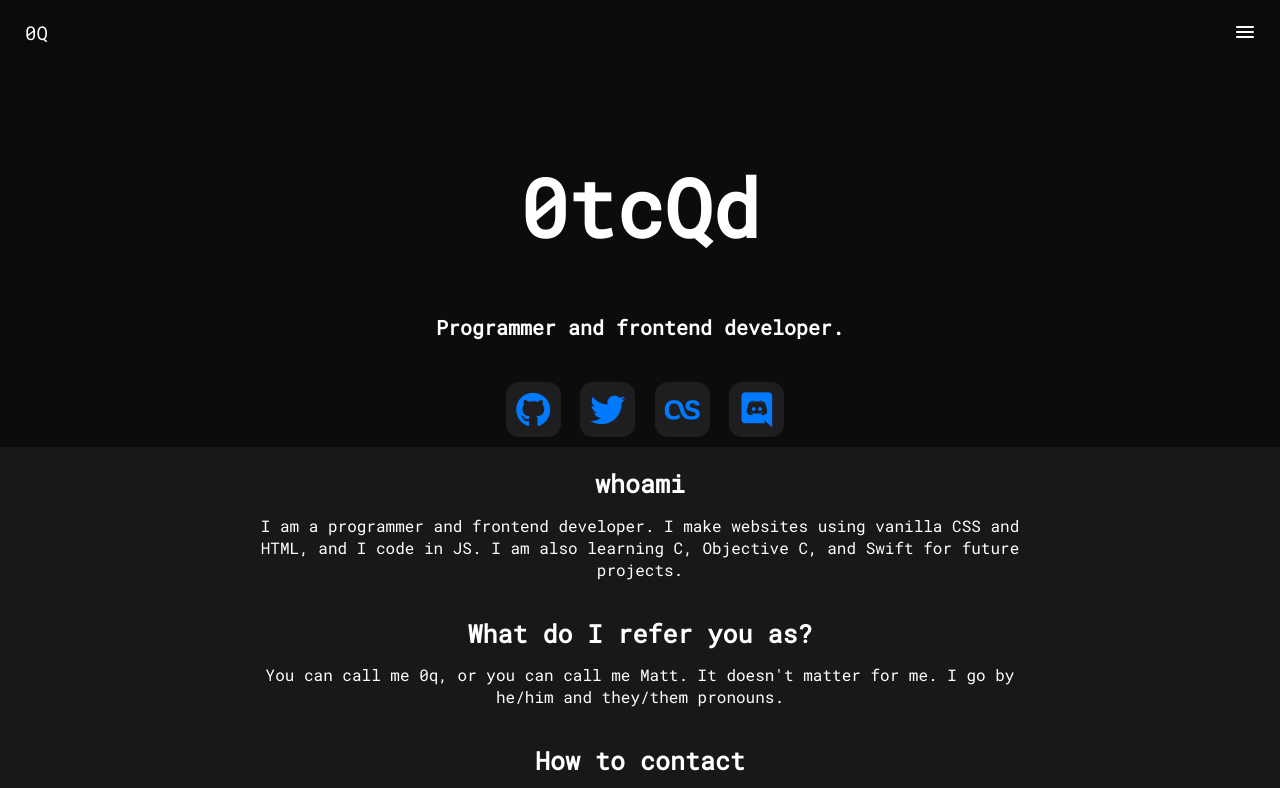
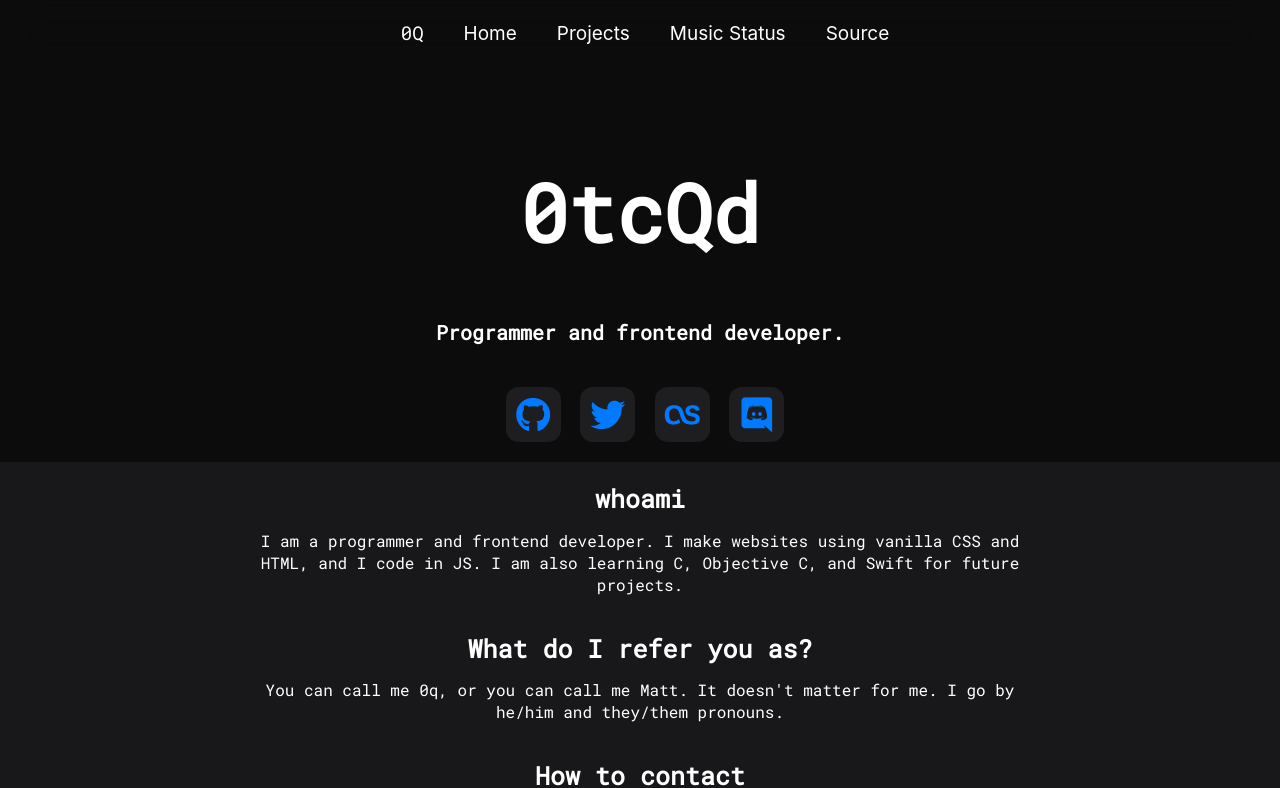
Before and after one commit to Maddieisme/maddieis.me, a plain HTML site: page index.html in a window 1280 px wide. Shown: the top 788 px of the page. Drawn offline with Linux system fonts and the light colour scheme.

Commit message:
more responsive UI, better consistency

```diff
--- a/assets/style.css
+++ b/assets/style.css
@@ -6,7 +6,14 @@ body {
 	padding: 0;
 	height: 100%;
 	color: #fff;
+  -ms-overflow-style: none;
+  scrollbar-width: none;
 }
+
+::-webkit-scrollbar {
+  width: 0px;
+}
+
 @font-face {
   font-family: 'Material Icons Round';
   font-style: normal;
@@ -37,18 +44,8 @@ body {
 	font-display: block;
 	src: url('icons.woff2')
 }
-.fa-discord:before {
-	content: "\f392";
-}
-.fa-lastfm:before {
-	content: "\f202";
-}
-.fa-github:before {
-	content: "\f09b";
-}
-.fa-twitter:before {
-	content: "\f099";
-}
+
+.fa-discord:before { content: "\f392"; } .fa-lastfm:before  { content: "\f202"; } .fa-github:before  { content: "\f09b"; } .fa-twitter:before { content: "\f099"; }
 
 .fab {
 	font-family: 'Font Awesome 5 Brands';
@@ -66,8 +63,7 @@ body {
 	src: url('robotomono.woff2');
 }
 
-.topnav {
-	overflow: hidden;
+nav {
 	-webkit-backdrop-filter: saturate(180%) blur(20px);
 	backdrop-filter: saturate(180%) blur(20px);
 	opacity: 100%;
@@ -80,23 +76,20 @@ body {
 	width: 100%;
 	margin: 0 auto;
 	z-index: 1;
-	background: rgb(13, 12, 13,.8) !important;
+	background: rgb(13, 12, 13,.5);
 }
 
-.topnav p{
+nav p{
   padding-left: 20px;
 }
 
-#navLinks {
+nav ul{
 	font-family: -apple-system, BlinkMacSystemFont, "Segoe UI", Roboto, Helvetica, Arial, sans-serif, "Apple Color Emoji", "Segoe UI Emoji", "Segoe UI Symbol";
   text-align: left;
+  display: none
 }
 
-.topnav #navLinks {
-	display: none;
-}
-
-.topnav a {
+nav a {
 	color: inherit;
 	font-size: 19px;
 	padding: 10px 20px;
@@ -109,7 +102,7 @@ body {
   transform: rotate(180deg);
 }
 
-.topnav a.icon {
+nav a.icon {
 	background-color: none;
 	display: block;
 	position: absolute;
@@ -118,11 +111,11 @@ body {
 	padding: 20px 29px;
 }
 
-.topnav i {
+nav i {
 	font-size: 24px;
 }
 
-.topnav a:hover {
+nav a:hover {
 	color: rgb(10 132 255);
 	text-decoration: none;
 }
@@ -137,7 +130,7 @@ body {
 .align h1 {
 	font-size: 80px;
 	text-align: center;
-	padding-top: 100px;
+	padding-top: 30px;
 }
 
 h2 {
@@ -147,7 +140,7 @@ h2 {
 
 .align {
 	width: 100%;
-  padding-bottom: 10px;
+  padding-bottom: 20px;
 }
 
 a {
@@ -201,6 +194,7 @@ a.ico:active{
 	text-align: center;
 	min-height: 100%;
 	position: relative;
+  padding-top: 50px;
 }
 
 section h2{
@@ -220,19 +214,11 @@ section h2{
 	width: 100%;
 	text-align: center;
 	background: rgb(13 12 13);
-	height: 74px;
-}
-
-.footerwrap {
-	text-align: center;
-	position: fixed;
-	bottom: 0;
-	width: 100%;
 }
 
 ul {
 	list-style-position: inside;
-	display: inline-block;
+	display: inline-flex;
 	margin-top: .2em;
 	margin-bottom: .2em;
 	padding-left: 0;
@@ -246,10 +232,10 @@ ul {
 	display: inline-block;
 	padding-left: .4em;
 	padding-right: .4em;
+  padding-top: 10px;
 }
 
 .music {
-	padding-top: 74px;
 	font-family: -apple-system, BlinkMacSystemFont, "Segoe UI", Roboto, Helvetica, Arial, sans-serif, "Apple Color Emoji", "Segoe UI Emoji", "Segoe UI Symbol";
 	width: 97%;
 	max-width: 350px;
@@ -260,7 +246,7 @@ ul {
 .music img {
 	object-fit: cover;
 	border-radius: 13px;
-	margin-top: 50px;
+	margin-top: 30px;
 	transition: all .2s ease-in-out;
 }
 
@@ -314,10 +300,6 @@ ul {
 	text-align: center;
 }
 
-#myLinks {
-	font-family: -apple-system, BlinkMacSystemFont, "Segoe UI", Roboto, Helvetica, Arial, sans-serif, "Apple Color Emoji", "Segoe UI Emoji", "Segoe UI Symbol";
-}
-
 .projitem {
 	width: 94%;
 	max-width: 600px;
@@ -359,7 +341,6 @@ ul {
   transform: scale(1.05);
 }
 
-
 .projitem:active, .projitem a:active {
   transition: .1s ease-in-out;
   -webkit-transform: scale(.95);
@@ -369,8 +350,39 @@ ul {
 }
 
 @media only screen and  (min-width: 1000px){
+  nav{
+    display: flex;
+    justify-content: center;
+  }
+
+  nav a.icon{
+    display: none;
+  }
+
+    nav ul{
+    display: flex;
+    justify-content: center;
+  }
+
+  nav ul{
+    margin: 1;
+    padding-top: 8px;
+  }
+
+  nav ul a{
+    text-align: center;
+  }
+
   .nonblackbg{
     padding-left: 220px;
     padding-right: 220px;
   }
+
+  nav p{
+    padding-left: none;
+    padding-right: 20px;
+  }
+  .container{
+    padding-top: 75px;
+  }
 }
--- a/index.html
+++ b/index.html
@@ -5,77 +5,118 @@
 	<title>0tcQd: Frontend Dev and Programmer</title>
 	<meta charset="utf-8">
 	<meta name="viewport" content="width=device-width, initial-scale=1.0">
+
 	<link rel="preload" as="style" href="/assets/style.css">
 	<link rel="stylesheet" href="/assets/style.css">
+  <meta content="assets/0q.png" name="image">
+
+	<meta content="assets/0q.png" name="twitter:image">
+	<meta content="https://0tcqd.github.io/assets/0q.png" name="og:image">
+
+  <meta property="og:image:width" content="700" />
+  <meta property="og:image:height" content="700" />
 	<link rel="shortcut icon" href="/assets/0q.png" type="image/x-icon">
+
 	<meta name="author" content="@0tcQd">
 	<meta name="description" content="0tcQd is a frontend web developer and programmer with an ever expanding portfolio of projects.">
-	<meta content="assets/0q.png" name="image">
-	<meta content="assets/0q.png" name="twitter:image">
 	<meta content="0tcqd.github.io" name="name">
+
 	<meta content="summary" name="twitter:card">
 	<meta content="0tcqd.github.io" name="twitter:title">
+
 	<meta content="0tcQd" name="og:title">
 	<meta name="keywords" content="0tcQd, web developer, matt, matthew, 0tcqd, 0tcqd.github.io, jailbreak, jailbreaking, sileo, cydia, fuck smolzoey, smolzoey is a cunt, seriously zoey if you're reading this I hope you enjoy calling an autistic 16 year old a pedophile :wholesome:, also fuck you adam/m1sta, youre just a piece of shit too">
-	<meta content="https://0tcqd.github.io/assets/0q.png" name="og:image">
+
 	<meta content="#017AFF" name="theme-color">
+
 	<meta content="0tcQd is a frontend web developer and programmer with an ever expanding portfolio of projects." name="og:description">
+
 	<meta content="https://0tcQd.github.io/" name="og:url">
 	<meta property="og:type" content="website">
 	<link rel=canonical href="https://0tcqd.github.io/">
+
 	<link rel="preload" as="font" href="/assets/icons.woff2" crossorigin="anonymous">
 	<link rel="preload" as="font" href="/assets/robotomono.woff2" crossorigin="anonymous">
 	<meta name="google-site-verification" content="sHPaSQq3vmr6Qdk-mQW1ynaAhc-KLlyGVwEUZCzvABA" />
 </head>
 
 <body>
-	<div class="topnav">
+
+	<nav>
 		<p>0Q</p>
-		<div id="navLinks">
-			<a href="/index.html">Home</a>
-			<a href="/html/projects.html">Projects</a>
-			<a href="/html/music.html">Music Status</a>
-			<a href="https://github.com/0tcqd/0tcqd.github.io/">Source</a>
-		</div>
-		<a href="javascript:void(0);" class="icon" onclick="topnav()" aria-label="Hamburger menu button">
+
+    <ul id="navLinks">
+			<li><a href="/index.html">Home</a></li>
+			<li><a href="/html/projects.html">Projects</a></li>
+			<li><a href="/html/music.html">Music Status</a></li>
+			<li><a href="https://github.com/0tcqd/0tcqd.github.io/">Source</a></li>
+		</ul>
+
+    <a href="javascript:void(0);" class="icon hamburgbut" onclick="topnav()" aria-label="Hamburger menu button">
 			<i class="material-icons-round" id="ico">menu</i>
     </a>
-    </div>
+
+  </nav>
+
   <div class="container">
+
     <div class="align">
       <h1>0tcQd</h1>
         <h2>Programmer and frontend developer.</h2>
+
         <span>
            <a class="ico fab fa-github" href="https://github.com/0tcqd" aria-label="github link"></a>
+
             <a class="ico fab fa-twitter" href="https://twitter.com/0tcqd" aria-label="twitter button"></a>
+
             <a class="ico fab fa-lastfm" href="https://www.last.fm/user/MattStar45" aria-label="lastfm button"></a>
+
             <a class="ico fab fa-discord" href="https://discord.gg/pCVwTmkm4x" aria-label="discord server invite"></a>
+
         </span>
+
     </div>
+
     <section class="nonblackbg">
+
       <h2>whoami</h2>
       <p>I am a programmer and frontend developer. I make websites using vanilla CSS and HTML, and I code in JS. I am also learning C, Objective C, and Swift for future projects.</p>
+
       <h2>What do I refer you as?</h2>
       <p>You can call me 0q, or you can call me Matt. It doesn't matter for me. I go by he/him and they/them pronouns.</p>
+
       <h2>How to contact</h2>
       <p>You can shoot me a DM on <a href="https://twitter.com/0tcQd">Twitter</a>!</p>
+
       <h2>Do you accept donations?</h2>
       <p>If you somehow think I deserve donations, that's great! However, do not donate anything to me. Instead, donate to <a href="https://secure.everyaction.com/uEXr_TqeBkqmQMlvi7itXg2">ASAN</a> or any other organization that's not Autism Speaks.</p>
+
       <h2>What do you use?</h2>
       <p>Primarily, I use repl.it as an online IDE and host for my development version of my site. My finished version goes on <a href="https://github.com/0tcqd/0tcqd.github.io/">this repo</a>. I also use Visual Studio Code for other projects.</p>
+
     </section>
+
   </div>
+
     <script src="all.js"></script>
+
   <div class="footer">
     <div>
       <ul>
         <li><a href="/html/projects.html">Projects</a></li>
+
         <li><a href="/html/music.html">Music Status</a></li>
+
         <li><a href="/index.html">Home</a></li>
+
         <li><a href="https://github.com/0tcqd/0tcqd.github.io/">Source</a></li>
+
       </ul>
+
     </div>
+
     <p>Copyright © 0tcQd 2021</p>
+
   </div>
 </body>
 
```
Also changed, not shown: html/music.html (+23 -14 lines), html/projects.html (+15 -11 lines). Lines whose indentation alone changed are shown as unchanged.
